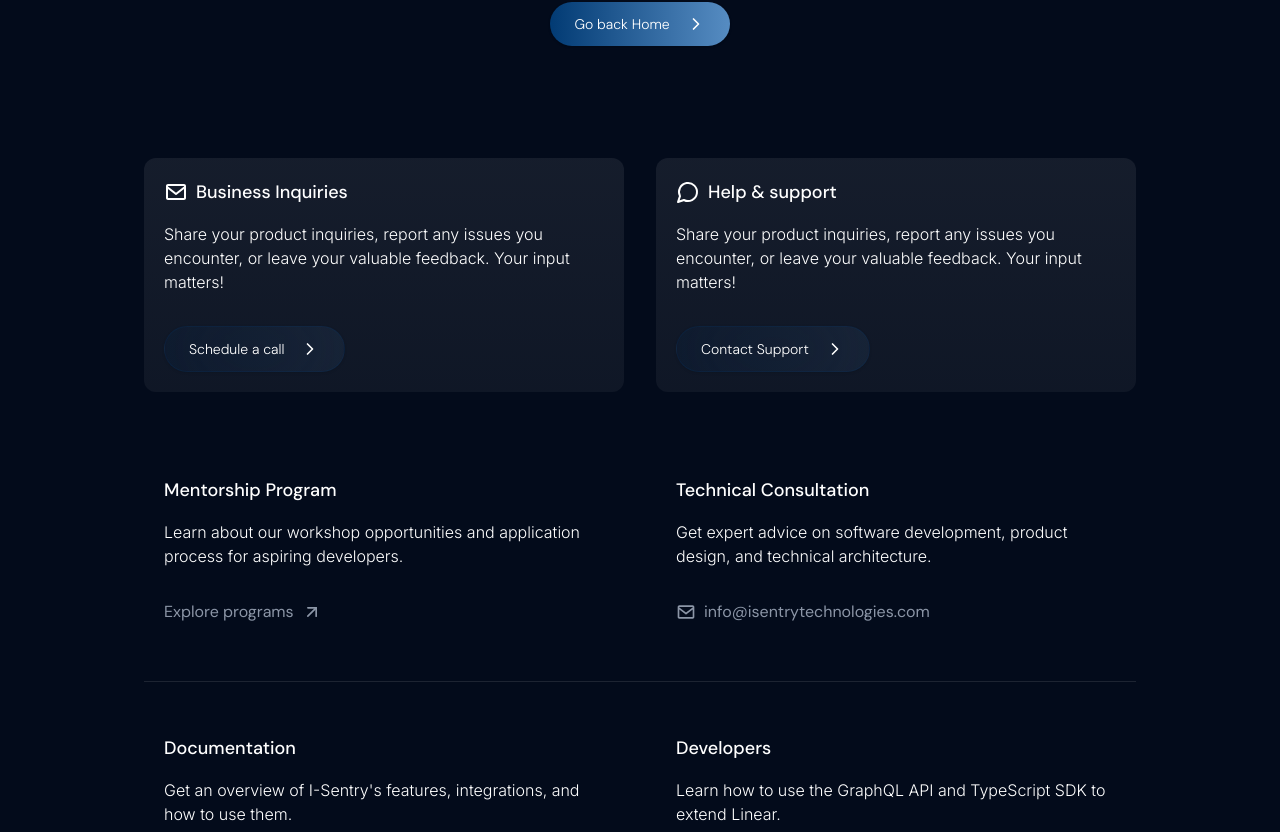
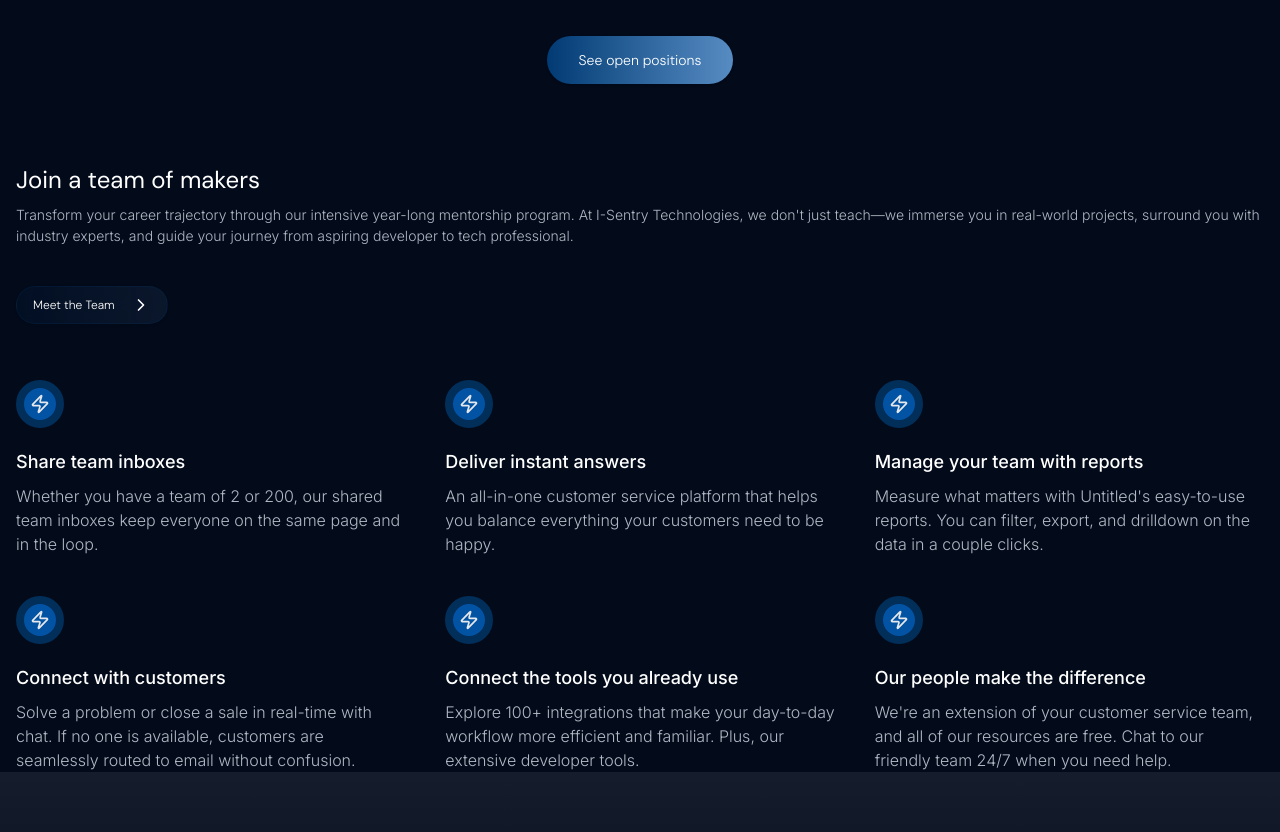
Before and after one commit to i-sentry/i-sentry-platform, a Next.js app: page /careers in a window 1280 px wide. Before the commit this address had no page. Shown: the part 348-1180 px from the top of the page. Built offline with nearby package versions, Linux system fonts and the light colour scheme.

Commit message:
WIP: Careers page

```diff
--- /dev/null
+++ b/app/careers/page.tsx
@@ -0,0 +1,125 @@
+import SmartButton from "@/components/custom_button";
+import { Zap } from "lucide-react";
+import React from "react";
+
+const Career = () => {
+  return (
+    <>
+      <section className="pb-20 pt-28 lg:pt-40">
+        <div className="wrapper md:mx-auto md:max-w-4xl xl:max-w-5xl">
+          <div className="text-center md:mx-auto md:max-w-xl">
+            <h4 className="text-sm text-secondary-200">Careers</h4>
+            <h1 className="my-4 text-3xl font-medium leading-[1.3] text-white sm:text-5xl sm:leading-snug">
+              Work at the heart of&nbsp;
+              <br className="hidden sm:block" />
+              change
+            </h1>
+            <SmartButton
+              variant="bright"
+              buttonText="See open positions"
+              className="mt-10"
+            />
+          </div>
+        </div>
+      </section>
+
+      {/* JOIN TEAM */}
+      <section className="wrapper">
+        <div className="">
+          <h3 className="mb-2 font-dm-sans text-2xl text-white">
+            Join a team of makers
+          </h3>
+          <p className="text-sm font-light leading-normal text-primary-100">
+            Transform your career trajectory through our intensive year-long
+            mentorship program. At I-Sentry Technologies, we don&apos;t just
+            teach—we immerse you in real-world projects, surround you with
+            industry experts, and guide your journey from aspiring developer to
+            tech professional.
+          </p>
+          <SmartButton
+            variant="dark"
+            buttonText="Meet the Team"
+            showAnimatedIcon
+            className="mt-4 px-4 py-2 text-xs md:mt-10"
+          />
+        </div>
+
+        <div className="mt-14 grid gap-10 sm:grid-cols-2 lg:grid-cols-3">
+          {KPIs.map((kpi, index) => {
+            return (
+              <div
+                key={index}
+                className="flex flex-col items-center text-center sm:items-start sm:text-left"
+              >
+                <span className="mb-5 inline-flex h-12 w-12 items-center justify-center rounded-full border-[8px] border-solid border-secondary-800 bg-secondary-500 text-primary-50">
+                  {kpi.icon}
+                </span>
+                <h3 className="mb-2 font-inter text-lg font-medium text-white">
+                  {kpi.title}
+                </h3>
+                <p className="text-sm font-light leading-normal text-primary-100 md:text-base">
+                  {kpi.content}
+                </p>
+              </div>
+            );
+          })}
+        </div>
+      </section>
+
+      <section className="bg-footer2 py-10">
+        <div className="wrapper">
+          <div>
+
+          </div>
+        </div>
+      </section>
+    </>
+  );
+};
+
+export default Career;
+
+type KPIProps = {
+  icon: React.JSX.Element;
+  title: string;
+  content: string;
+};
+
+const KPIs: KPIProps[] = [
+  {
+    icon: <Zap size={20} />,
+    title: "Share team inboxes",
+    content:
+      "Whether you have a team of 2 or 200, our shared team inboxes keep everyone on the same page and in the loop.",
+  },
+  {
+    icon: <Zap size={20} />,
+    title: "Deliver instant answers",
+    content:
+      "An all-in-one customer service platform that helps you balance everything your customers need to be happy.",
+  },
+  {
+    icon: <Zap size={20} />,
+    title: "Manage your team with reports",
+    content:
+      "Measure what matters with Untitled's easy-to-use reports. You can filter, export, and drilldown on the data in a couple clicks.",
+  },
+  {
+    icon: <Zap size={20} />,
+    title: "Connect with customers",
+    content:
+      "Solve a problem or close a sale in real-time with chat. If no one is available, customers are seamlessly routed to email without confusion.",
+  },
+  {
+    icon: <Zap size={20} />,
+    title: "Connect the tools you already use",
+    content:
+      "Explore 100+ integrations that make your day-to-day workflow more efficient and familiar. Plus, our extensive developer tools.",
+  },
+  {
+    icon: <Zap size={20} />,
+    title: "Our people make the difference",
+    content:
+      "We're an extension of your customer service team, and all of our resources are free. Chat to our friendly team 24/7 when you need help.",
+  },
+];
```
